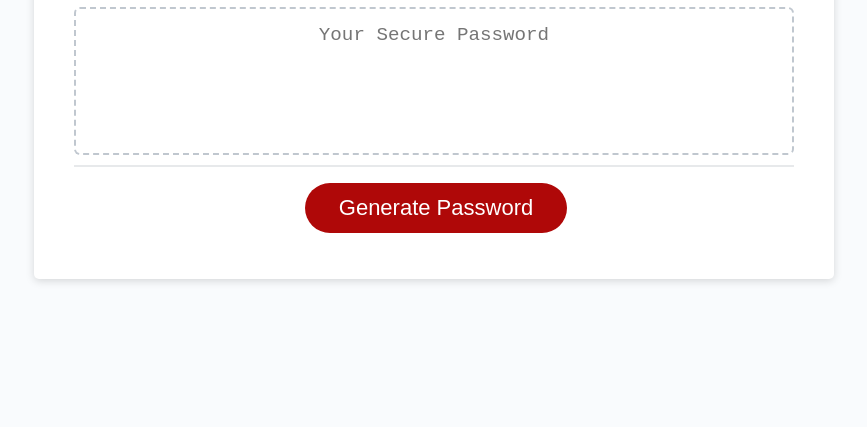
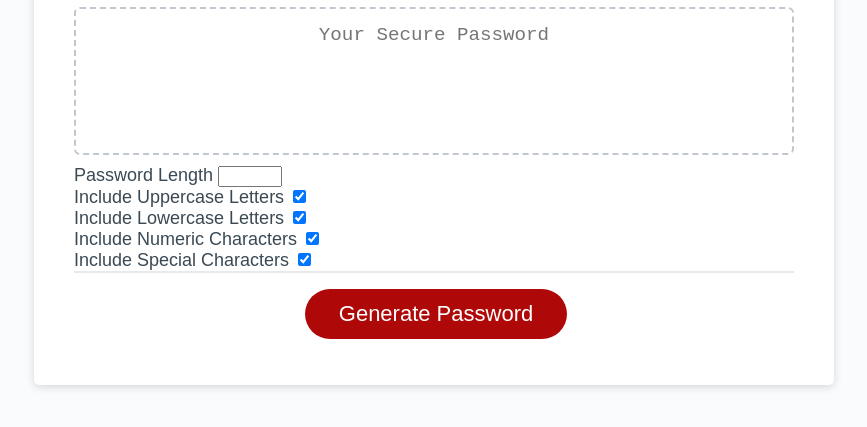
Before and after one commit to CrawleyJ2/passwords-for-u, a plain HTML site: page index.html in a window 1280 px wide. Shown: the part 241-668 px from the top of the page, without its empty margins (206-1073 px from the left). Drawn offline with Linux system fonts and the light colour scheme.

Commit message:
added buttons for password features

```diff
--- a/index.html
+++ b/index.html
@@ -1,34 +1,56 @@
 <!DOCTYPE html>
-<html lang="en">
+<html lang = "en">
   <head>
-    <meta charset="UTF-8" />
-    <meta name="viewport" content="width=device-width, initial-scale=1.0" />
-    <meta http-equiv="X-UA-Compatible" content="ie=edge" />
+    <meta charset = "UTF-8" />
+    <meta name = "viewport" content = "width=device-width, initial-scale=1.0" />
+    <meta http-equiv = "X-UA-Compatible" content = "ie=edge" />
     <title>Password Generator</title>
-    <link rel="stylesheet" href="./assets/css/style.css" />
+    <link rel = "stylesheet" href = "./assets/css/style.css" />
   </head>
   <body>
-    <div class="wrapper">
+    <div class = "wrapper">
       <header>
         <h1>Password Generator</h1>
       </header>
-      <div class="card">
-        <div class="card-header">
+      <div class = "card">
+        <div class = "card-header">
           <h2>Generate a Password</h2>
         </div>
-        <div class="card-body">
+        <div class = "card-body">
           <textarea
             readonly
-            id="password"
-            placeholder="Your Secure Password"
-            aria-label="Generated Password"
+            id = "password"
+            placeholder = "Your Secure Password"
+            aria-label = "Generated Password"
           ></textarea>
         </div>
-        <div class="card-footer">
-          <button id="generate" class="btn">Generate Password</button>
+        <div class = "settings">
+          <div class = "setting">
+            <label for = "length">Password Length</label>
+            <input type = "number" id = "length" min = "8" max = "128"/>
+          </div>
+          <div class = "setting">
+            <label for = "uppercase">Include Uppercase Letters</label>
+            <input type = "checkbox" id = "uppercase" checked/>
+          </div>
+          <div class = "setting">
+            <label for = "lowercase">Include Lowercase Letters</label>
+            <input type = "checkbox" id = "lowercase" checked/>
+          </div>
+          <div class = "setting">
+            <label for = "numbers">Include Numeric Characters</label>
+            <input type = "checkbox" id = "numbers" checked/>
+          </div>
+          <div class = "setting">
+            <label for = "symbols">Include Special Characters</label>
+            <input type = "checkbox" id = "symbols" checked/>
+          </div>
+        </div>
+        <div class = "card-footer">
+          <button id = "generate" class = "btn">Generate Password</button>
         </div>
       </div>
     </div>
-    <script src="./assets/js/script.js"></script>
+    <script src = "./assets/js/script.js"></script>
   </body>
 </html>
```
